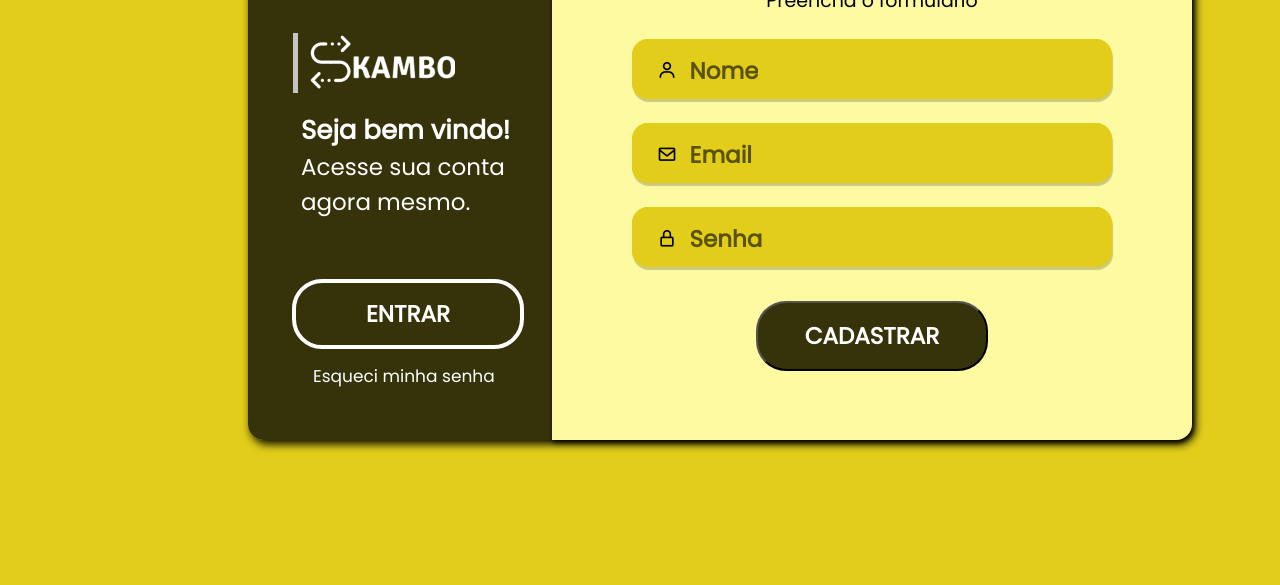
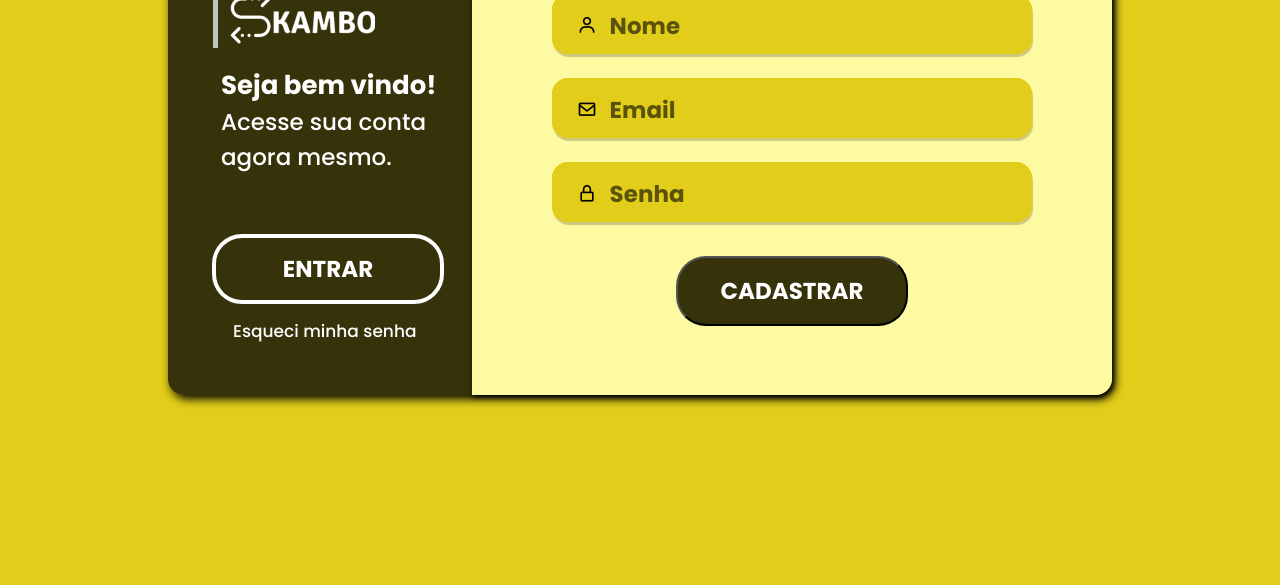
Before and after one commit to SywlAchmd/tugas-coder-institute, a plain HTML site: page tugas-ci22-form/index.html in a window 1280 px wide. Shown: the part 215-800 px from the top of the page. Drawn offline with nearby package versions, Linux system fonts and the light colour scheme.

Commit message:
Changing box margin and setting up font and icon imports

```diff
--- a/tugas-ci22-form/index.html
+++ b/tugas-ci22-form/index.html
@@ -2,8 +2,6 @@
 <html lang="en">
 <head>
     <title>Login Form</title>
-    <link href='https://fonts.googleapis.com/css?family=Poppins' rel='stylesheet'>
-    <link href='https://unpkg.com/boxicons@2.1.4/css/boxicons.min.css' rel='stylesheet'>
     <link rel="stylesheet" href="./style.css">
 </head>
 <body>
--- a/tugas-ci22-form/style.css
+++ b/tugas-ci22-form/style.css
@@ -1,14 +1,22 @@
+@import url('https://fonts.googleapis.com/css2?family=Poppins:wght@300;400;500;600;700;800&display=swap');
+@import url('https://unpkg.com/boxicons@2.1.4/css/boxicons.min.css');
+
 * {
     margin: 0;
     padding: 0;
     background-color: #E2CE1A;
-    font-family: 'Poppins';
+    font-family: 'Poppins', sans-serif;
+}
+
+body {
+    display: flex;
+    justify-content: center;
 }
 
 .box {
+    margin-top: 55px;
     width: 944px;
     height: 555px;
-    margin: 100px 248px 100px 248px;
     border-radius: 16px;
     box-shadow: 3px 4px 10px;
 }
```
